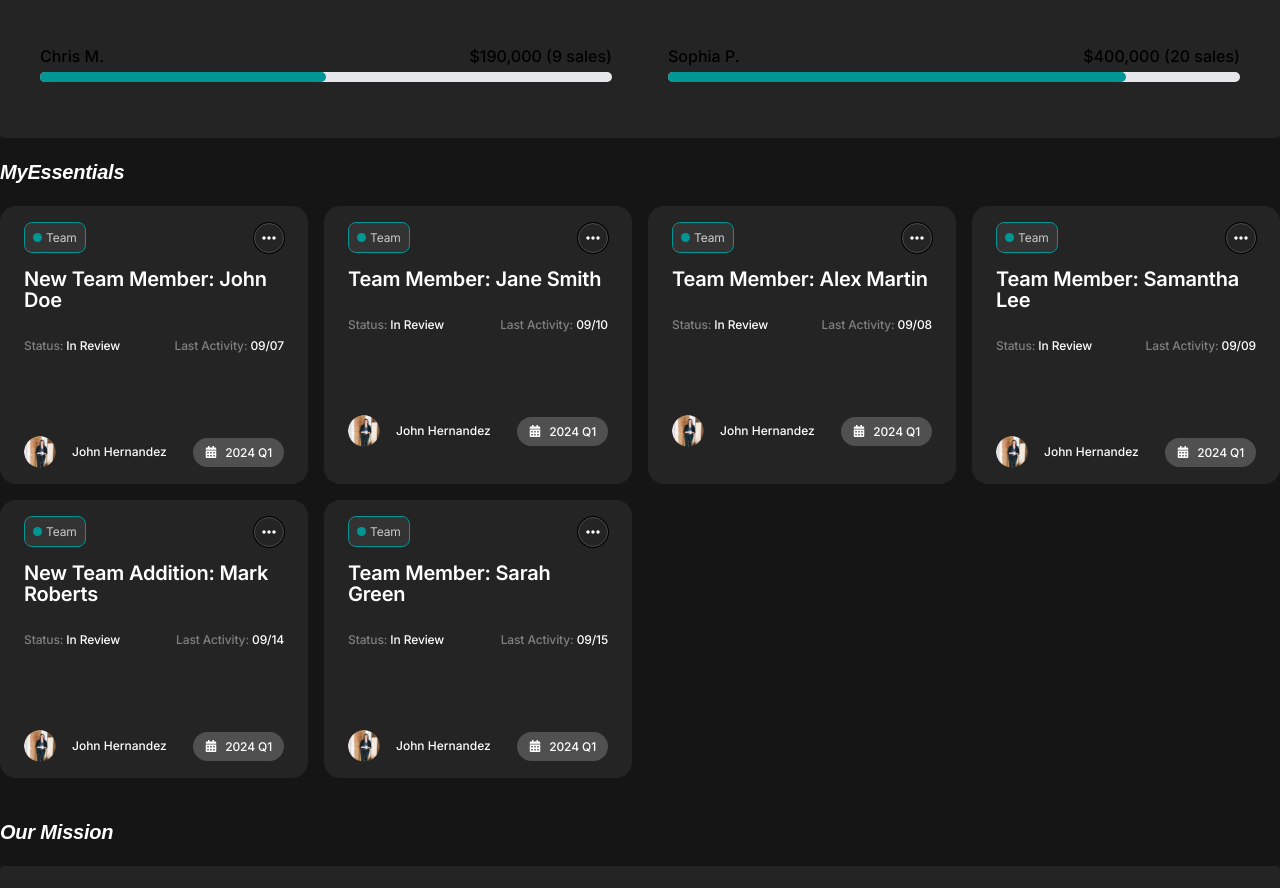
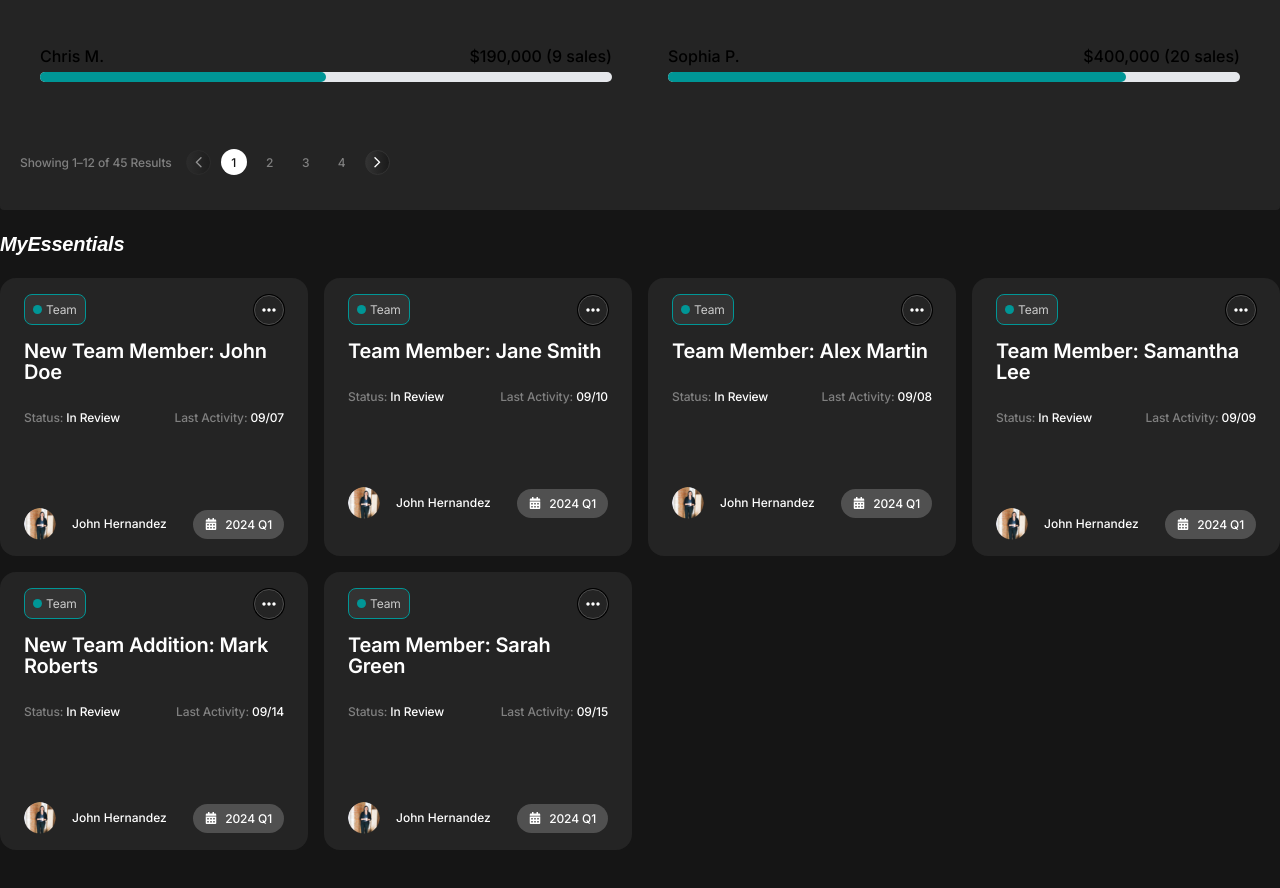
Before and after one commit to Webgenius0/atomana-react, a React (Vite) app: page / in a window 1280 px wide. Shown: the part 1140-2028 px from the top of the page. Built offline with nearby package versions, Linux system fonts and the light colour scheme; a web font is replaced by a local one.

Commit message:
myteam page

```diff
--- a/src/pages/MyTeam.jsx
+++ b/src/pages/MyTeam.jsx
@@ -1,6 +1,7 @@
 import ChartCard from "@/components/ChartCard";
 import Dropdown from "@/components/Dropdown";
 import EssentialCard from "@/components/EssentialCard";
+import Pagination from "@/components/Pagination";
 import ProgressBar from "@/components/ProgressBar";
 import TabStepper from "@/components/TabStepper";
 import { useGetSystemsData } from "@/hooks/useGetSystemsData";
@@ -80,7 +81,7 @@ const MyTeam = () => {
   const handleSelect = (option) => {
     console.log("Selected option:", option);
   };
-
+  const [currentPage, setCurrentPage] = useState(1);
   const { data, isLoading, isError, error } = useGetSystemsData("team");
 
     if (isLoading) return <div>Loading...</div>;
@@ -166,6 +167,15 @@ const MyTeam = () => {
       <ProgressBar name={item.name} sales={item.sales} progress={item.progress} />
     </div>
   ))}
+
+
+
+  <div>
+    <Pagination  currentPage={currentPage}
+        totalItems={45}
+        itemsPerPage={12}
+        onPageChange={(page) => setCurrentPage(page)} />
+  </div>
               </div>
             </div>
           </div>
```
